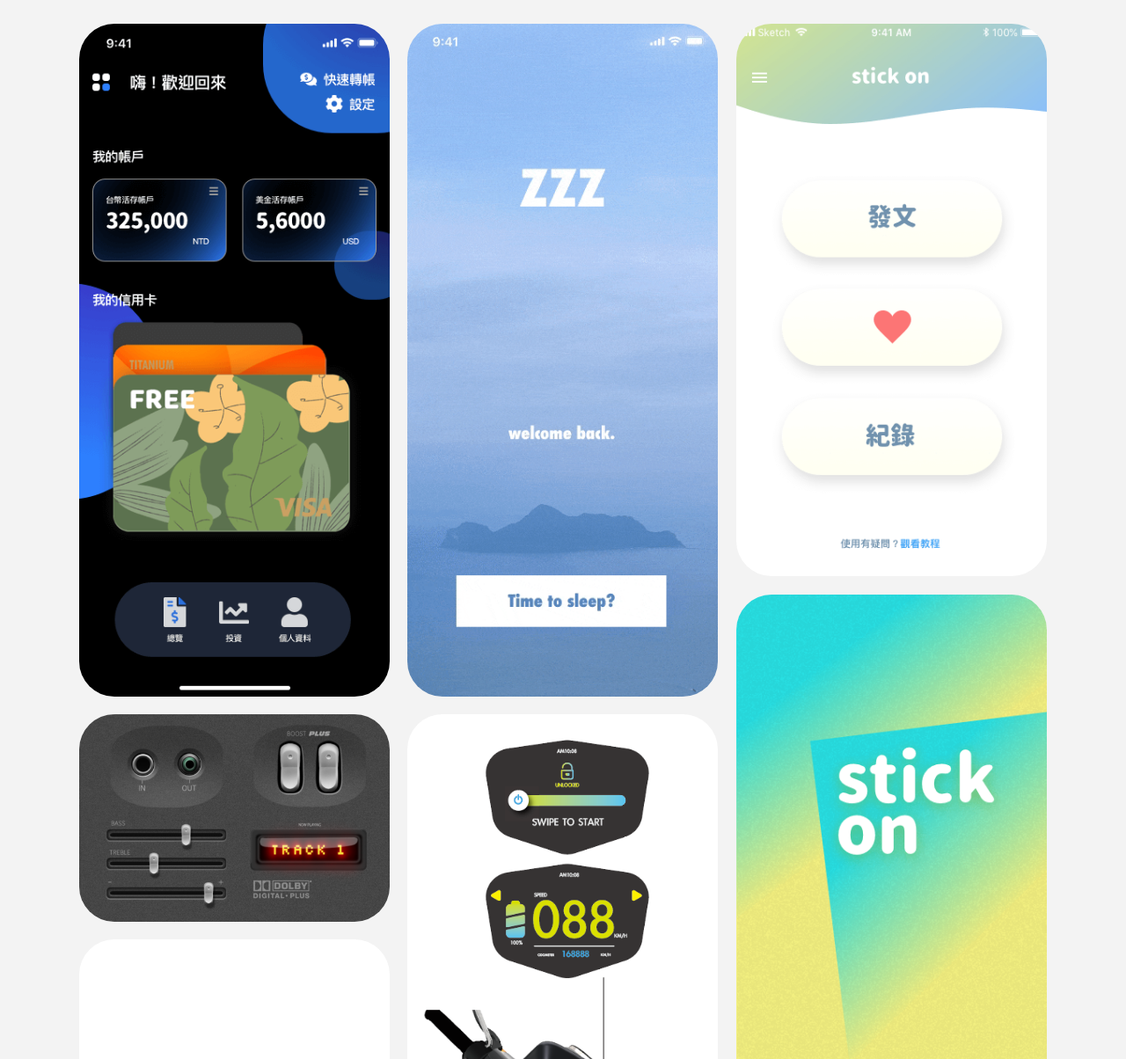
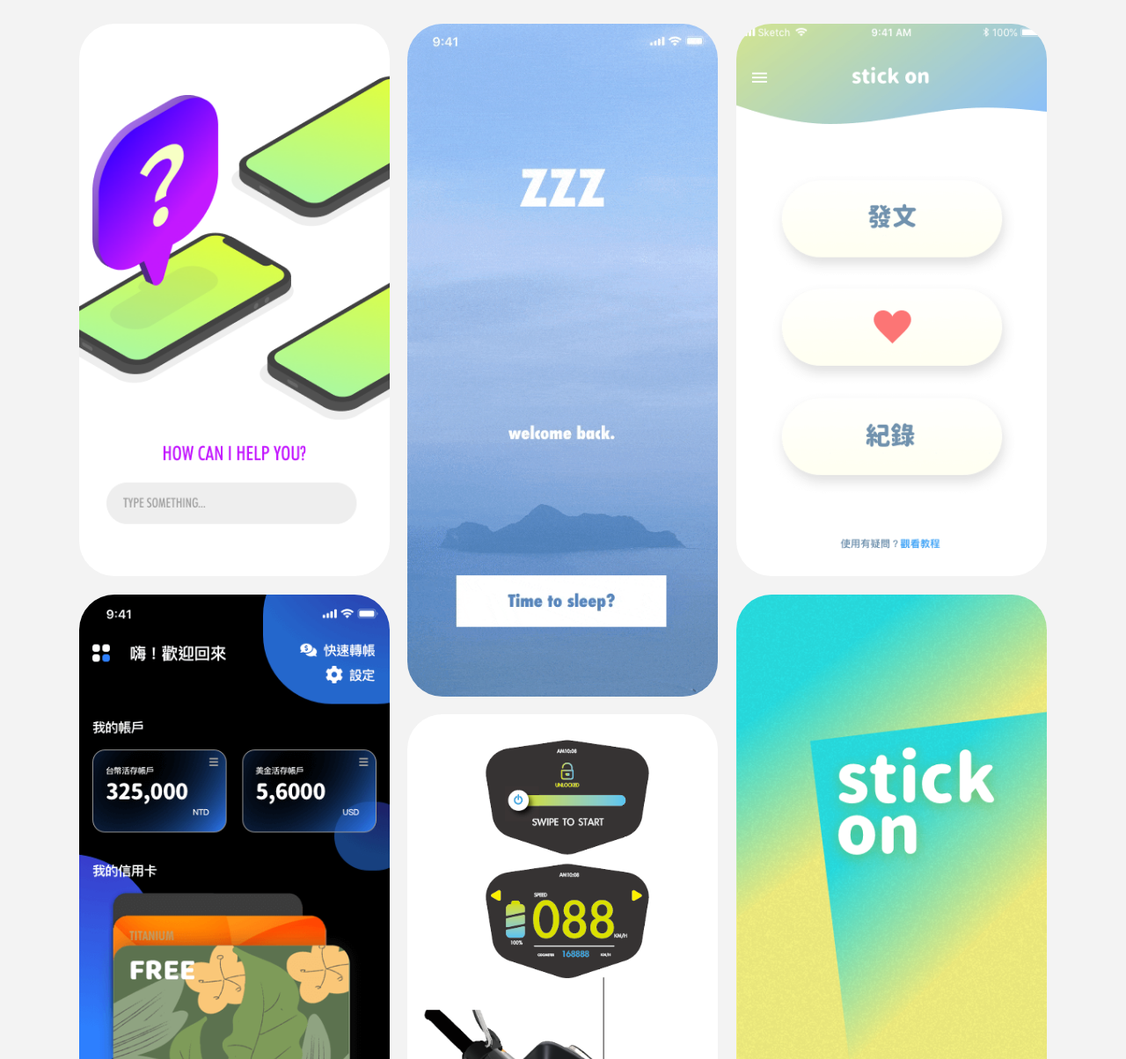
Before and after one commit to driedscallions/myportfolio, a website: page work3.html in a window 1280 px wide. Shown: the part 396-1600 px from the top of the page at 88% size. Drawn offline with nearby package versions, Linux system fonts and the light colour scheme.

Commit message:
add new stuff

```diff
--- a/work3.html
+++ b/work3.html
@@ -143,6 +143,10 @@
         <div id="root">
 
             <div class="item hvr-bob">
+                <img class="itemImg" src="./img/ui-isophone.png" alt="ui" />
+            </div>
+
+            <div class="item hvr-bob">
                 <img class="itemImg" src="./img/ui-bankapp.png" alt="ui" />
             </div>
 
```
Also changed, not shown: img/ui-isophone.png (added).
